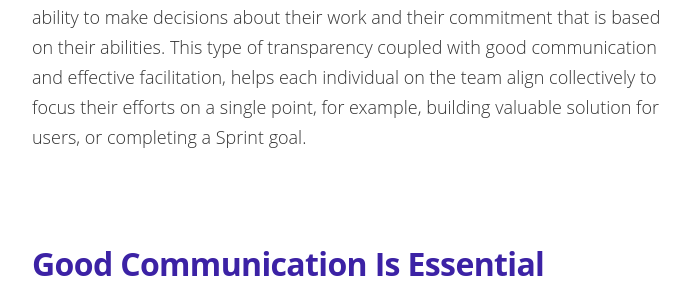
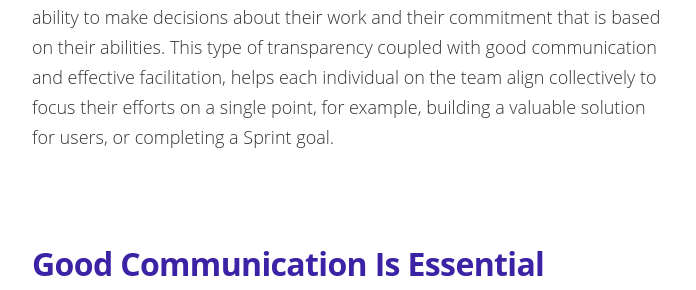
Before and after one commit to IamJackReed/JackReed, a Jekyll site: the page built from _posts/2018-05-11-greasing-the-wheels-on-facilitation.md, in a window 1280 px wide and 900 px high, scrolled down 2454 px. Shown: the part 555-845 px from the top of the window, without its empty margins (288-984 px from the left). Built offline with Jekyll 4.4.1, drawn with Linux system fonts in a browser that asks for light colours; nearby versions of some CDN libraries; some web fonts are replaced; comment, search, counter and statistics services are not loaded; some of the changed text lies outside the part shown.

Commit message:
Update 2018-05-11-greasing-the-wheels-on-facilitation.md

```diff
--- a/_posts/2018-05-11-greasing-the-wheels-on-facilitation.md
+++ b/_posts/2018-05-11-greasing-the-wheels-on-facilitation.md
@@ -21,7 +21,7 @@
 
 <span style="color:#00000; font-family: 'open sans'; font-size: 1em; font-size: 18px; font-weight: 200; hyphens: none;">In may seem obvious to have groups of people working together in a team in order to accomplish something that would be otherwise difficult if everyone acted as separate individuals, and it might also seem logical for a team to practice as a team, so that they can improve working together over time. Take sport teams for example, they all typically spend hours of their time practising together to improve how they work as a team. In the British Army (and most likely all armies), small teams of soldiers (sections) practically collaborate constantly, in order to accomplish their objectives. They might use terms such as '_mucking in_', instead of '_collaborating_', and refer to someone as '_jacking_', when they're not collaborating. But essentially, they're working together and typically improve how they work together over time.
 
-<span style="color:#00000; font-family: 'open sans'; font-size: 1em; font-size: 18px; font-weight: 200; hyphens: none;">One of the main reasons why, I think, collaboration is heard and echoed so much in software development today is that, the success of software is usually based on the outcome that occurs after it's been shipped. This means that it becomes paramount, not only for individuals on a team to collaborate with each other, but also for those at the team level to collaborate with their organisations higher strategic objectives, as well as with customers and users to understand their needs and challenges. Generally speaking, any Agile team that collaborates well, keeps their work transparent and through effective facilitation and are able to advantage of making effective decisions that are driven by the collective knowledge of the team. By collaborating they have the ability to make decisions about their work and their commitment that is based on their abilities. This type of transparency coupled with good communication and effective facilitation, helps each individual on the team align collectively to focus their efforts on a single point, for example, building valuable solution for users, or completing a Sprint goal.
+<span style="color:#00000; font-family: 'open sans'; font-size: 1em; font-size: 18px; font-weight: 200; hyphens: none;">One of the main reasons why, I think, collaboration is heard and echoed so much in software development today is that, the success of software is usually based on the outcome that occurs after it's been shipped. This means that it becomes paramount, not only for individuals on a team to collaborate with each other, but also for those at the team level to collaborate with their organisations higher strategic objectives, as well as with customers and users to understand their needs and challenges. Generally speaking, any Agile team that collaborates well, keeps their work transparent and through effective facilitation and are able to advantage of making effective decisions that are driven by the collective knowledge of the team. By collaborating they have the ability to make decisions about their work and their commitment that is based on their abilities. This type of transparency coupled with good communication and effective facilitation, helps each individual on the team align collectively to focus their efforts on a single point, for example, building a valuable solution for users, or completing a Sprint goal.
 # Good Communication Is Essential
 <span style="color:#00000; font-family: 'open sans'; font-size: 1em; font-size: 18px; font-weight: 200; hyphens: none;">My overall view is that collaborating depends on good communication amongst a team, having a free flow of meaning in conversations allows for a better understanding of each others perspectives, ideas and opinions. If individuals of a team find it difficult to communicate with one another, then that's when the wheels start falling off and it's very likely, that it will impact their agility and effectiveness as a team.
 
```
